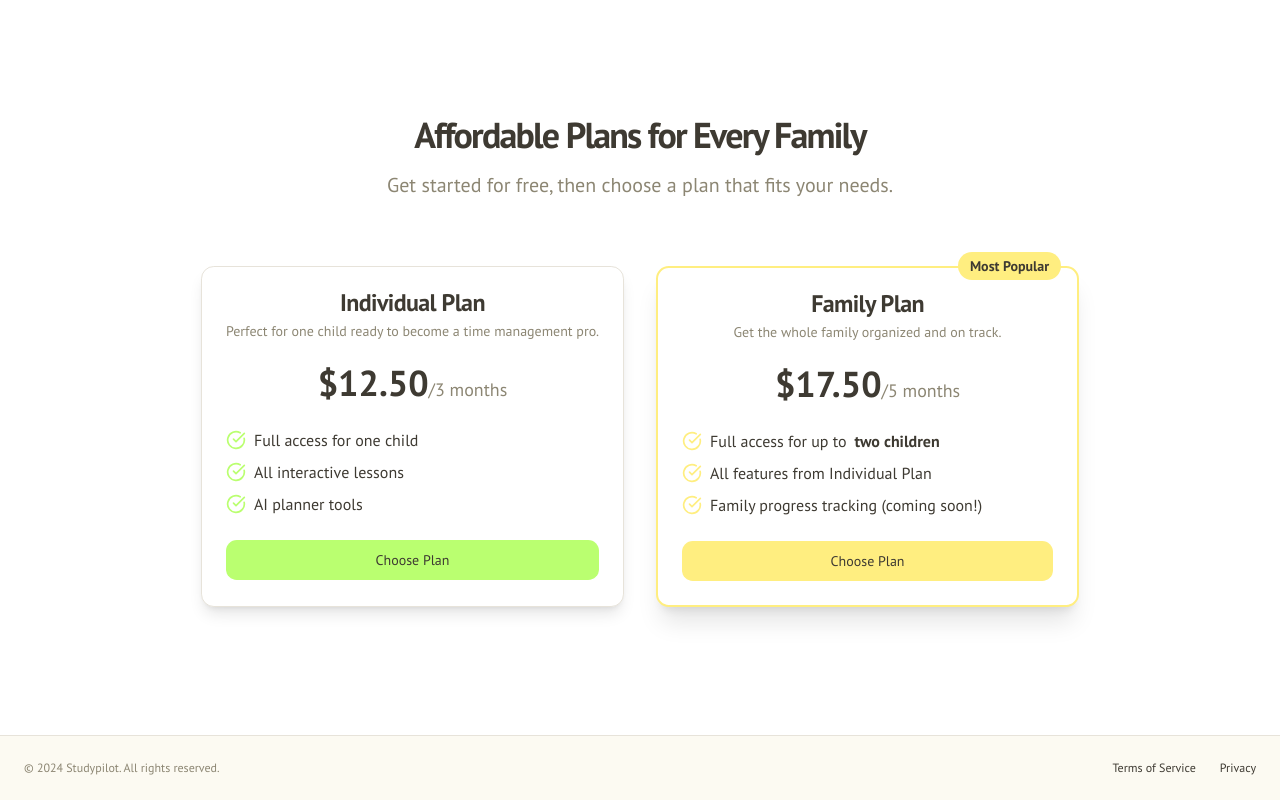
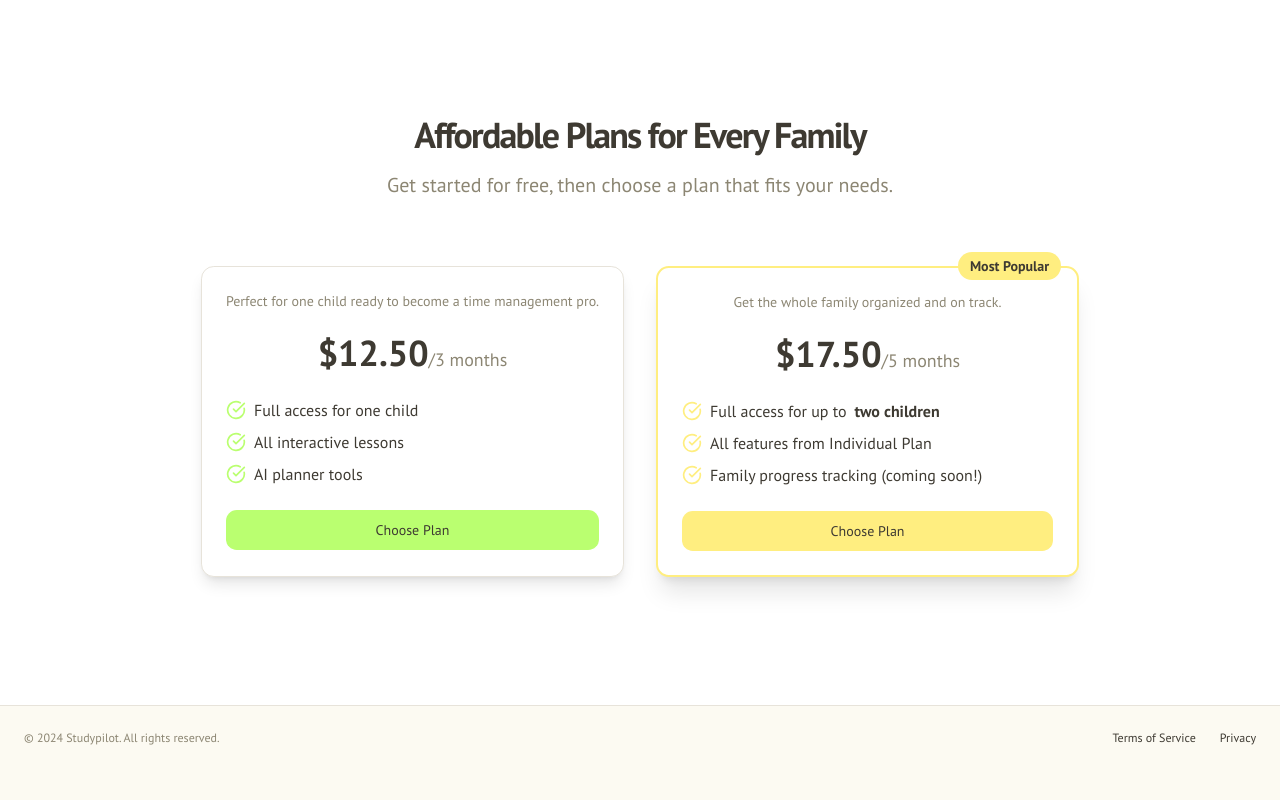
Before and after one commit to dinewope/studypilotlaunchx, a Next.js app: page / in a window 1280 px wide. Shown: the part 1481-2281 px from the top of the page. After the commit the page ends 2251 px from the top, so only its background shows below. Built offline with nearby package versions, Linux system fonts and the light colour scheme.

Commit message:
Update page.tsx
changes in the main page

```diff
--- a/src/app/page.tsx
+++ b/src/app/page.tsx
@@ -110,7 +110,7 @@ export default function Home() {
             <div className="mx-auto w-full max-w-4xl grid grid-cols-1 md:grid-cols-2 gap-8 pt-12">
               <Card className="shadow-lg">
                 <CardHeader>
-                  <CardTitle>Individual Plan</CardTitle>
+
                   <CardDescription>Perfect for one child ready to become a time management pro.</CardDescription>
                   <div className="text-4xl font-bold pt-4">$12.50<span className="text-lg font-normal text-muted-foreground">/3 months</span></div>
                 </CardHeader>
@@ -130,7 +130,7 @@ export default function Home() {
               <Card className="border-primary border-2 shadow-xl relative">
                 <div className="absolute top-0 right-4 -mt-4 bg-primary text-primary-foreground px-3 py-1 text-sm font-semibold rounded-full">Most Popular</div>
                 <CardHeader>
-                  <CardTitle>Family Plan</CardTitle>
+
                   <CardDescription>Get the whole family organized and on track.</CardDescription>
                   <div className="text-4xl font-bold pt-4">$17.50<span className="text-lg font-normal text-muted-foreground">/5 months</span></div>
                 </CardHeader>
```
